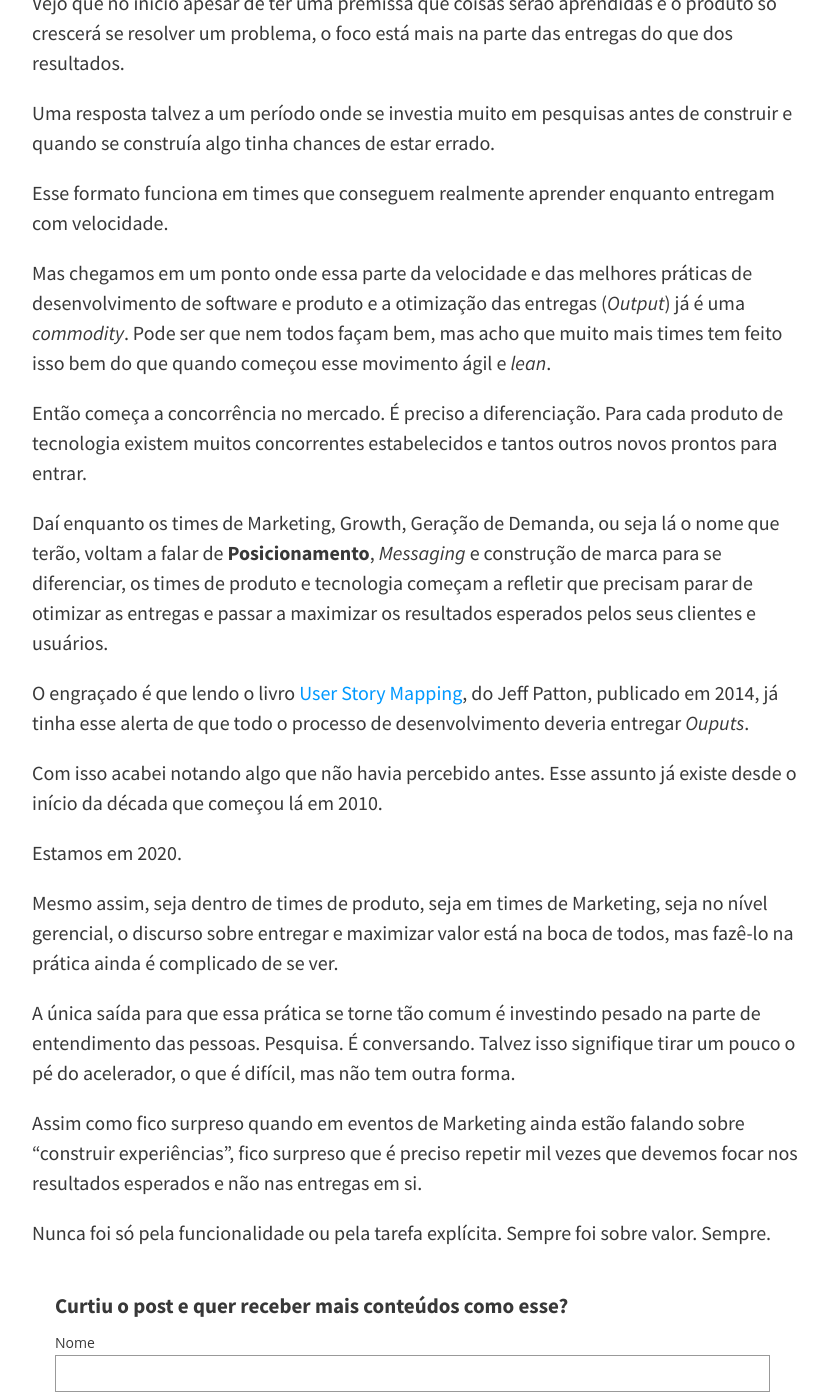
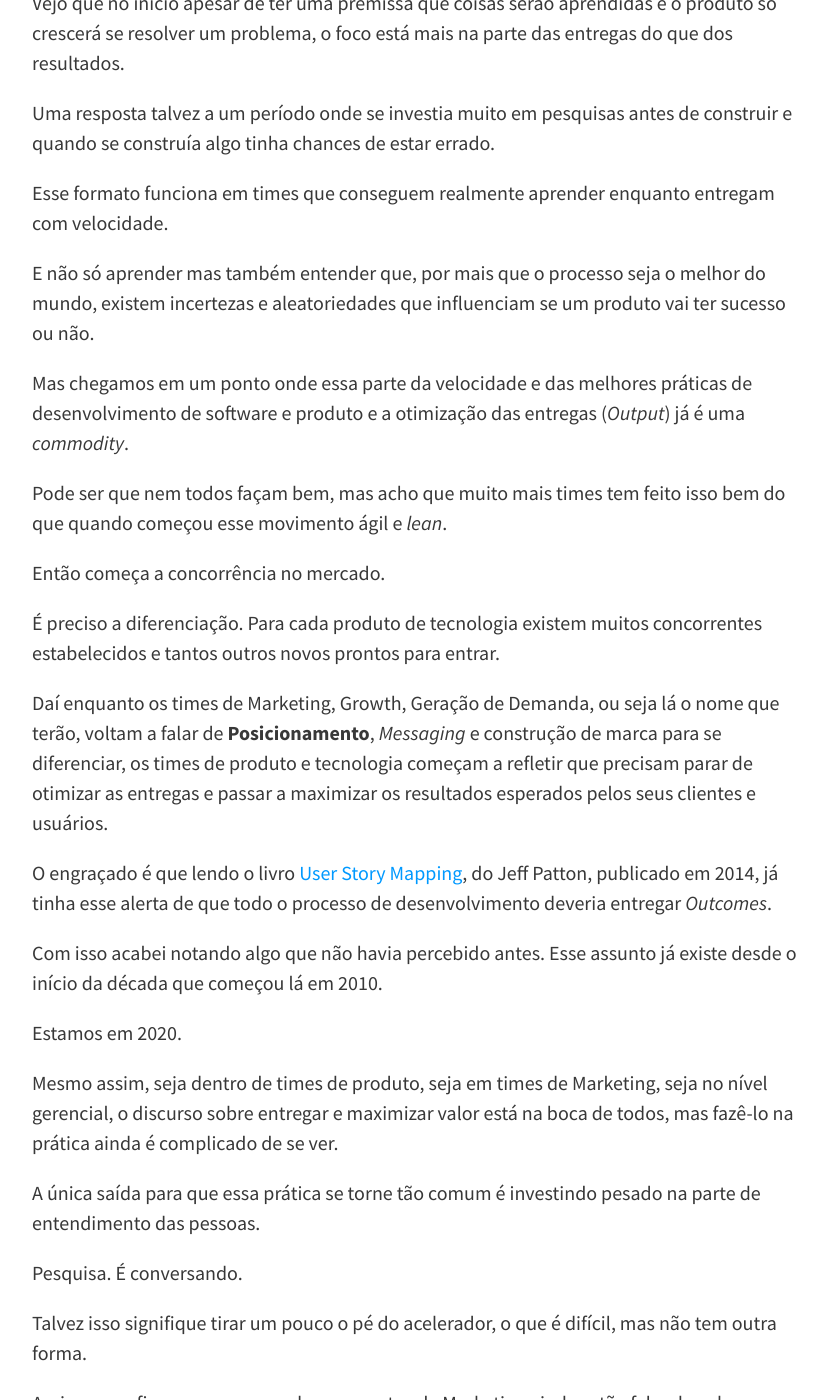
Before and after one commit to felipecbarbosa/felipecbarbosa.github.io, a Jekyll site: the page built from _posts/2019-12-13-outcome-output-reflexao.md, in a window 1280 px wide and 1400 px high, scrolled down 2554 px. Shown: the whole window, without its empty margins (224-1052 px from the left). Built offline with Jekyll 4.4.1, drawn with Linux system fonts in a browser that asks for light colours; nearby versions of some CDN libraries; comment, search, counter and statistics services are not loaded; some of the changed text lies outside the part shown.

Commit message:
Edited article

```diff
--- a/_posts/2019-12-13-outcome-output-reflexao.md
+++ b/_posts/2019-12-13-outcome-output-reflexao.md
@@ -60,13 +60,19 @@ Uma resposta talvez a um período onde se investia muito em pesquisas antes de c
 
 Esse formato funciona em times que conseguem realmente aprender enquanto entregam com velocidade.
 
-Mas chegamos em um ponto onde essa parte da velocidade e das melhores práticas de desenvolvimento de software e produto e a otimização das entregas (*Output*) já é uma *commodity*. Pode ser que nem todos façam bem, mas acho que muito mais times tem feito isso bem do que quando começou esse movimento ágil e *lean*.
+E não só aprender mas também entender que, por mais que o processo seja o melhor do mundo, existem incertezas e aleatoriedades que influenciam se um produto vai ter sucesso ou não.
 
-Então começa a concorrência no mercado. É preciso a diferenciação. Para cada produto de tecnologia existem muitos concorrentes estabelecidos e tantos outros novos prontos para entrar.
+Mas chegamos em um ponto onde essa parte da velocidade e das melhores práticas de desenvolvimento de software e produto e a otimização das entregas (*Output*) já é uma *commodity*.
+
+Pode ser que nem todos façam bem, mas acho que muito mais times tem feito isso bem do que quando começou esse movimento ágil e *lean*.
+
+Então começa a concorrência no mercado.
+
+É preciso a diferenciação. Para cada produto de tecnologia existem muitos concorrentes estabelecidos e tantos outros novos prontos para entrar.
 
 Daí enquanto os times de Marketing, Growth, Geração de Demanda, ou seja lá o nome que terão, voltam a falar de **Posicionamento**, *Messaging* e construção de marca para se diferenciar, os times de produto e tecnologia começam a refletir que precisam parar de otimizar as entregas e passar a maximizar os resultados esperados pelos seus clientes e usuários.
 
-O engraçado é que lendo o livro [User Story Mapping](https://amzn.to/2qKO2l3){:target = "_blank"}, do Jeff Patton, publicado em 2014, já tinha esse alerta de que todo o processo de desenvolvimento deveria entregar *Ouputs*.
+O engraçado é que lendo o livro [User Story Mapping](https://amzn.to/2qKO2l3){:target = "_blank"}, do Jeff Patton, publicado em 2014, já tinha esse alerta de que todo o processo de desenvolvimento deveria entregar *Outcomes*.
 
 Com isso acabei notando algo que não havia percebido antes. Esse assunto já existe desde o início da década que começou lá em 2010.
 
@@ -74,8 +80,14 @@ Estamos em 2020.
 
 Mesmo assim, seja dentro de times de produto, seja em times de Marketing, seja no nível gerencial, o discurso sobre entregar e maximizar valor está na boca de todos, mas fazê-lo na prática ainda é complicado de se ver.
 
-A única saída para que essa prática se torne tão comum é investindo pesado na parte de entendimento das pessoas. Pesquisa. É conversando. Talvez isso signifique tirar um pouco o pé do acelerador, o que é difícil, mas não tem outra forma.
+A única saída para que essa prática se torne tão comum é investindo pesado na parte de entendimento das pessoas.
+
+Pesquisa. É conversando.
+
+Talvez isso signifique tirar um pouco o pé do acelerador, o que é difícil, mas não tem outra forma.
 
 Assim como fico surpreso quando em eventos de Marketing ainda estão falando sobre "construir experiências", fico surpreso que é preciso repetir mil vezes que devemos focar nos resultados esperados e não nas entregas em si.
 
-Nunca foi só pela funcionalidade ou pela tarefa explícita. Sempre foi sobre valor. Sempre.
+Nunca foi só pela funcionalidade ou pela tarefa explícita. Sempre foi sobre valor.
+
+Sempre.
```
Also changed, not shown: other parts of _posts/2019-12-13-outcome-output-reflexao.md (+1 -1 lines).
